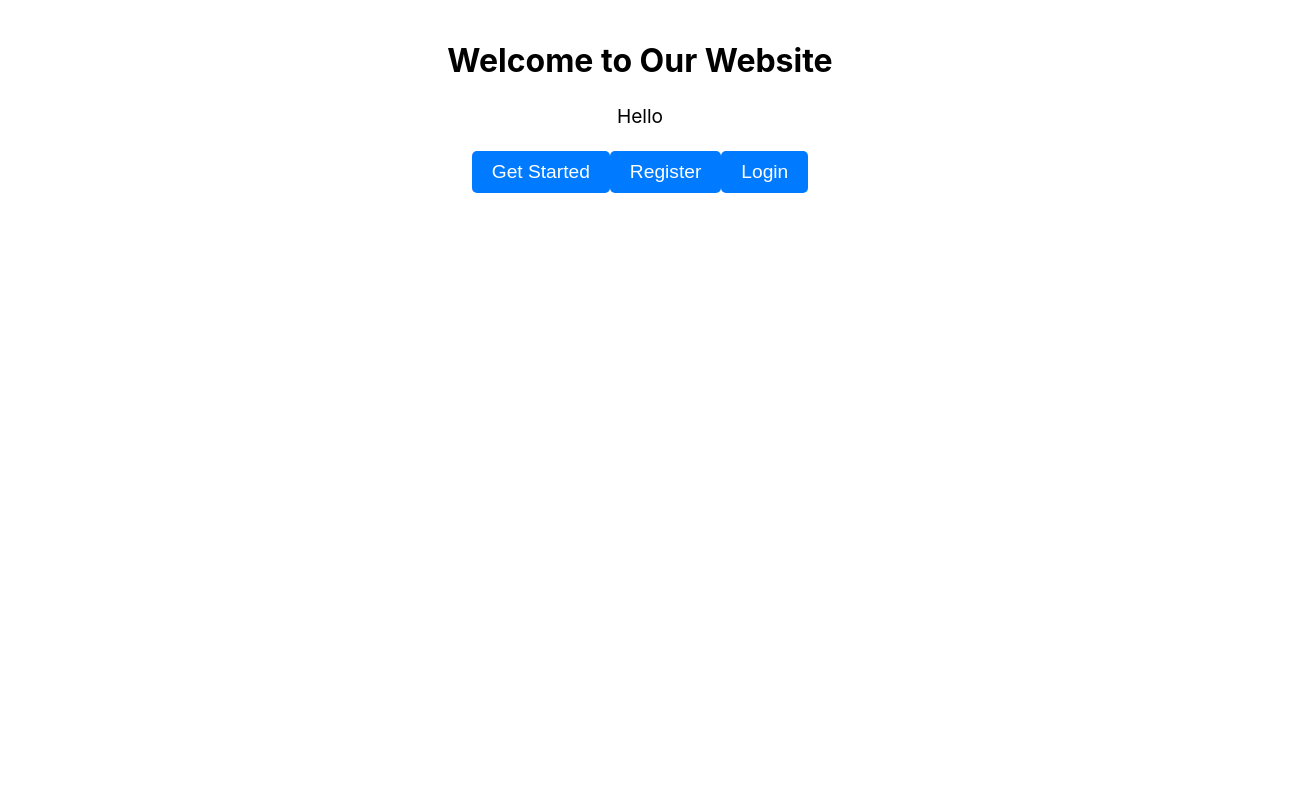
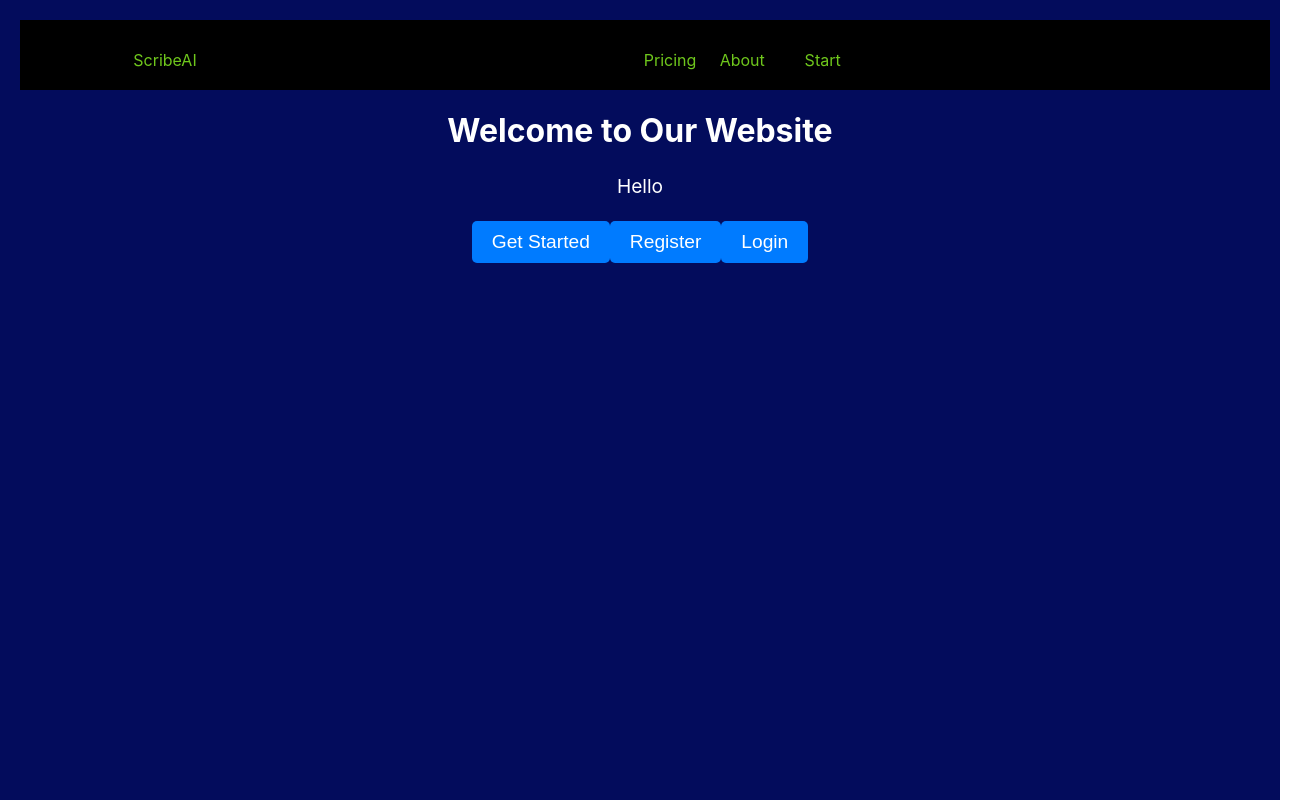
Before and after one commit to StrataLink/ScribeAI, a React (Create React App) app in the folder client/: page / in a window 1280 px wide. Shown: the top 800 px of the page, 1305 px wide, since content can reach past the window. Built offline with nearby package versions, Linux system fonts and the light colour scheme; the HTML template or start-up script is replaced by a standard one.

Commit message:
working on Navbar

```diff
--- a/client/public/index.html
+++ b/client/public/index.html
@@ -24,6 +24,7 @@
       work correctly both with client-side routing and a non-root public URL.
       Learn how to configure a non-root public URL by running `npm run build`.
     -->
+    <link rel="stylesheet" href="https://cdnjs.cloudflare.com/ajax/libs/font-awesome/4.7.0/css/font-awesome.min.css">
     <title>React App</title>
   </head>
   <body>
--- /dev/null
+++ b/client/src/components/Navbar.css
@@ -0,0 +1,53 @@
+.navbar{
+    height: 60px;
+    width: 100%;
+    position: relative;
+    background-color: black;
+    color: white;
+    list-style: none;
+    margin: 0;
+    padding: 5px;
+}
+.navbar-container {
+    display: flex;
+    justify-content: center;
+    align-items: center;
+    height: 70px;
+    width: 100vw;
+    list-style: none;
+    font-style: none;
+    margin: 0;
+    padding: 0;
+    text-decoration: none;
+  }
+
+  .navbar-logo{
+    list-style-type: none;
+    color: rgb(111, 199, 28);
+    text-decoration: none;
+    text-align: center;
+    padding: 10px;
+    margin-left: -80%;
+    position: absolute;
+  }
+
+  .nav-item{
+    margin-right: -90%;
+    list-style-type: none;
+    color: rgb(111, 199, 28);
+    text-align: left;
+    display: inline;
+    justify-content: center;
+    padding: 5px;
+    position: relative;
+  }
+
+  .nav-links{
+    list-style-type: none;
+    color: rgb(111, 199, 28);
+    text-decoration: none;
+    margin-right: 10% ;
+    position: relative;
+    padding: 0px;
+    justify-self: space;
+  }
--- /dev/null
+++ b/client/src/components/Navbar.tsx
@@ -0,0 +1,38 @@
+import React, {useState, useEffect} from "react";
+import {Link} from "react-router-dom"
+import "./Navbar.css"
+
+function Navbar() {
+    const [click, setClick] = useState(false);
+    const handleClick = () => setClick(!click);
+    const closeMobileMenu = () => setClick(false);
+
+  return (
+    <nav className="navbar">
+        <div className="navbar-container">
+            <Link to="/" className="navbar-logo"onClick={closeMobileMenu}>
+                ScribeAI
+            </Link>
+            <ul className={click ? "nav-menu active" : "nav-menu"}>
+                <li className="nav-item">
+                    <Link to="/login" className="nav-links" onClick={closeMobileMenu}>
+                        Start
+                    </Link>
+                </li>
+                <li className="nav-item">
+                    <Link to="/About" className="nav-links" onClick={closeMobileMenu}>
+                        About
+                    </Link>
+                </li>
+                <li className="nav-item">
+                    <Link to="/Pricing" className="nav-links" onClick={closeMobileMenu}>
+                        Pricing
+                    </Link>
+                </li>
+            </ul>
+        </div>
+    </nav>
+  )
+}
+
+export default Navbar
--- a/client/src/pages/LandingPage.css
+++ b/client/src/pages/LandingPage.css
@@ -1,8 +1,11 @@
 .landing-container {
-    max-width: 800px;
+    max-width: 100%;
     margin: 0 auto;
     padding: 20px;
     text-align: center;
+    height: 3800px;
+    background-color: #030C5C;
+    color: white;
   }
 
   header {
--- a/client/src/pages/LandingPage.tsx
+++ b/client/src/pages/LandingPage.tsx
@@ -1,11 +1,13 @@
 import React from "react";
 import "./LandingPage.css";
 import { useNavigate } from "react-router-dom";
+import Navbar from "../components/Navbar";
 
 function LandingPage() {
     const navigate = useNavigate()
   return (
     <div className="landing-container">
+      <Navbar/>
       <header>
         <h1>Welcome to Our Website</h1>
       </header>
@@ -20,6 +22,7 @@ function LandingPage() {
         <button className="login-button" onClick={() => navigate("/login")}>Login</button>
       </section>
     </div>
+
   );
 }
 
```
